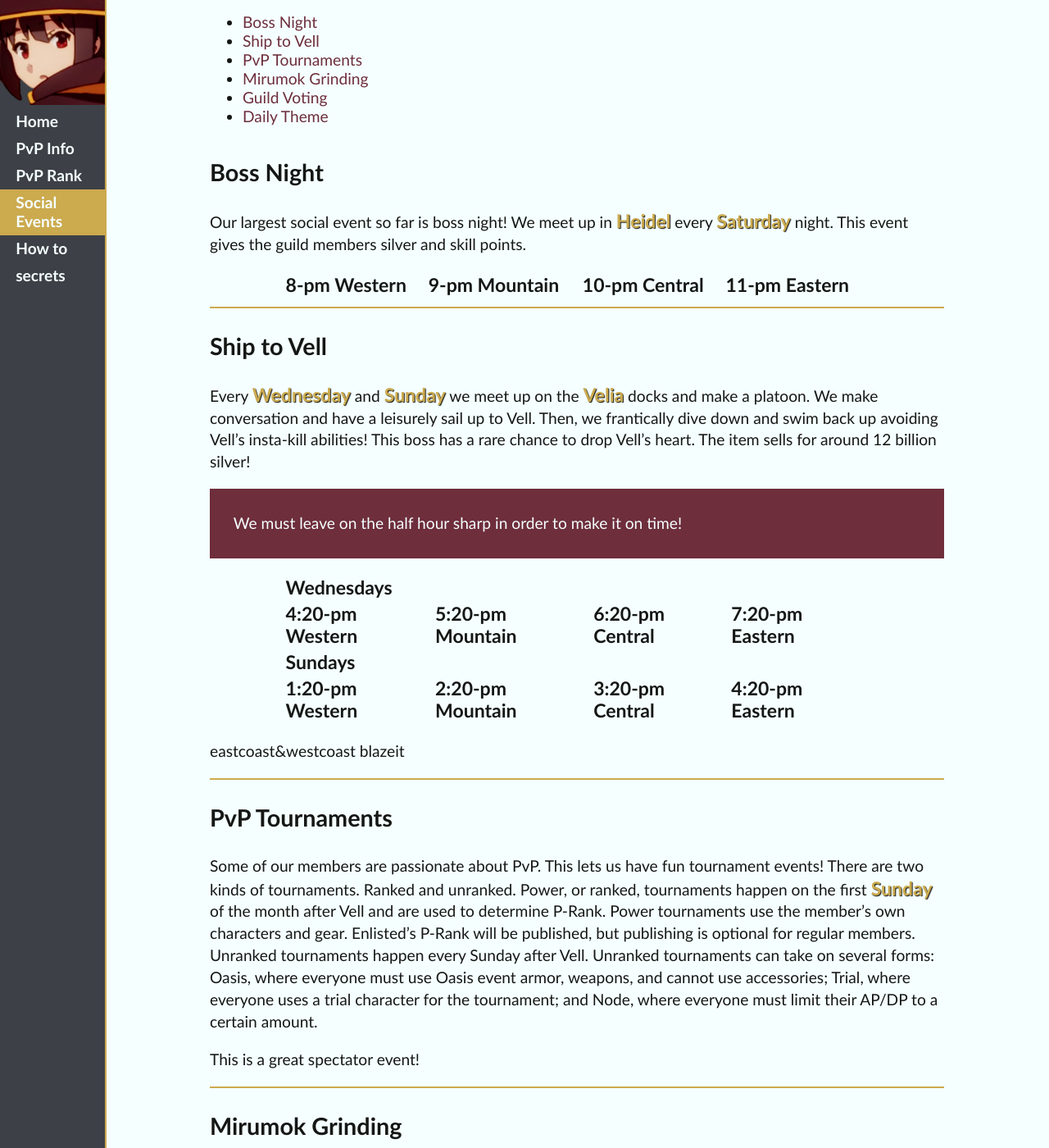
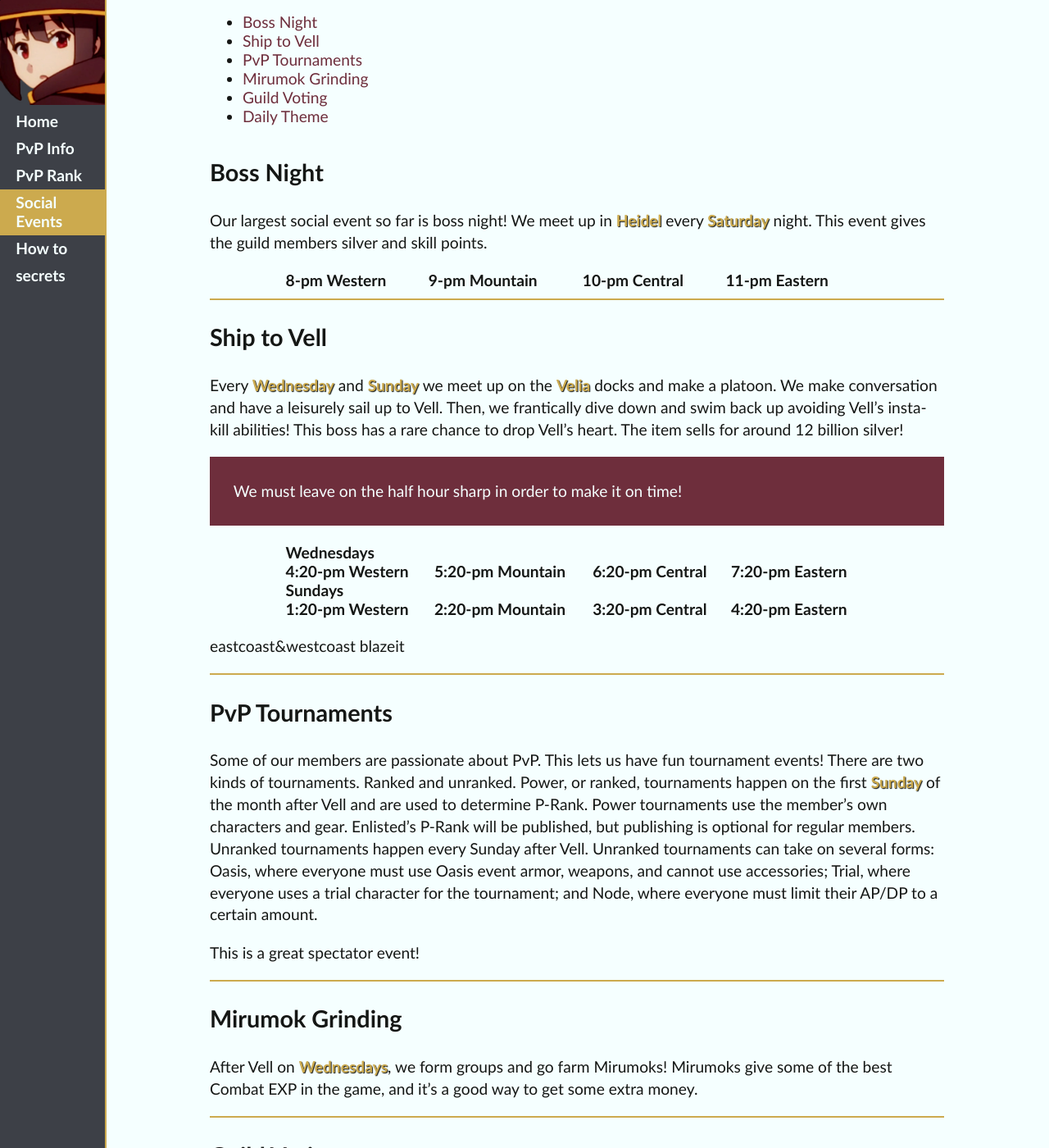
Before and after one commit to ideonella/ideonella.github.io, a Jekyll site: the page built from social.md, in a window 1280 px wide and 1400 px high, scrolled down 1256 px. Shown: the whole window at 82% size. Built offline with Jekyll 4.4.1, drawn with Linux system fonts in a browser that asks for light colours.

Commit message:
Update main.scss

```diff
--- a/_sass/main.scss
+++ b/_sass/main.scss
@@ -13,7 +13,7 @@ $magic-gold:    #CCAA4E;
 //global font
 $magic-fonts: 'Trebuchet MS', 'Arial', 'Sans-Serif';
 $font-size: 1.2em;
-$font-size-larger: 1.2em;
+$font-size-larger: 1em;
 
 // html specific specialized section tags, these are the tags build into html that divide the page
 body {
```
